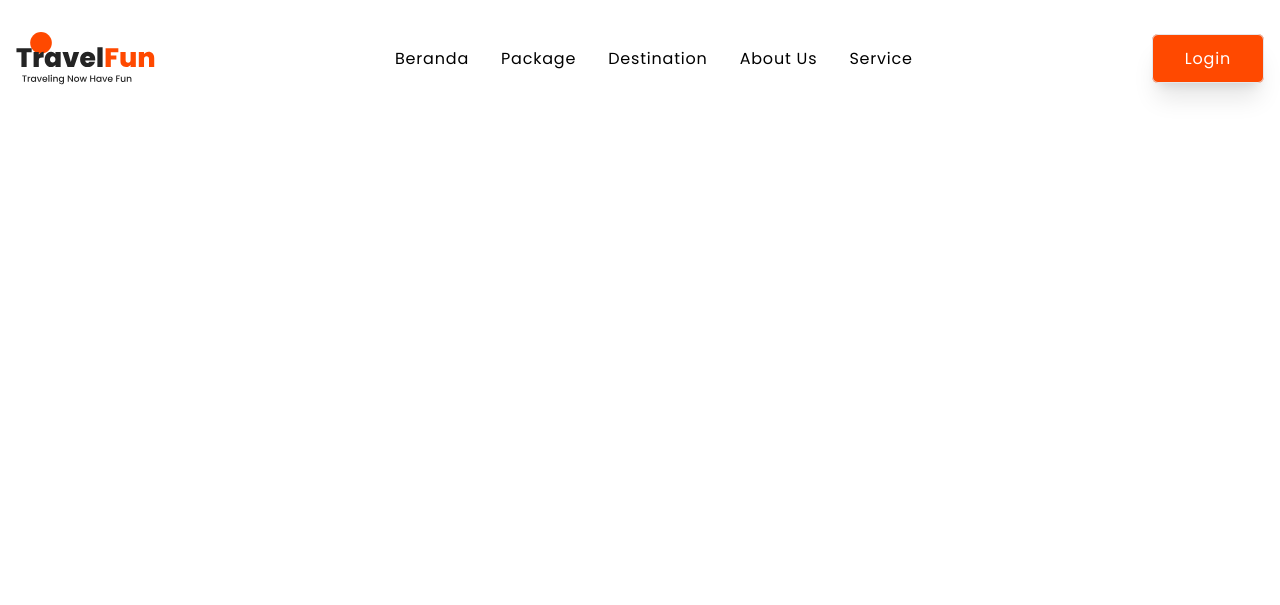
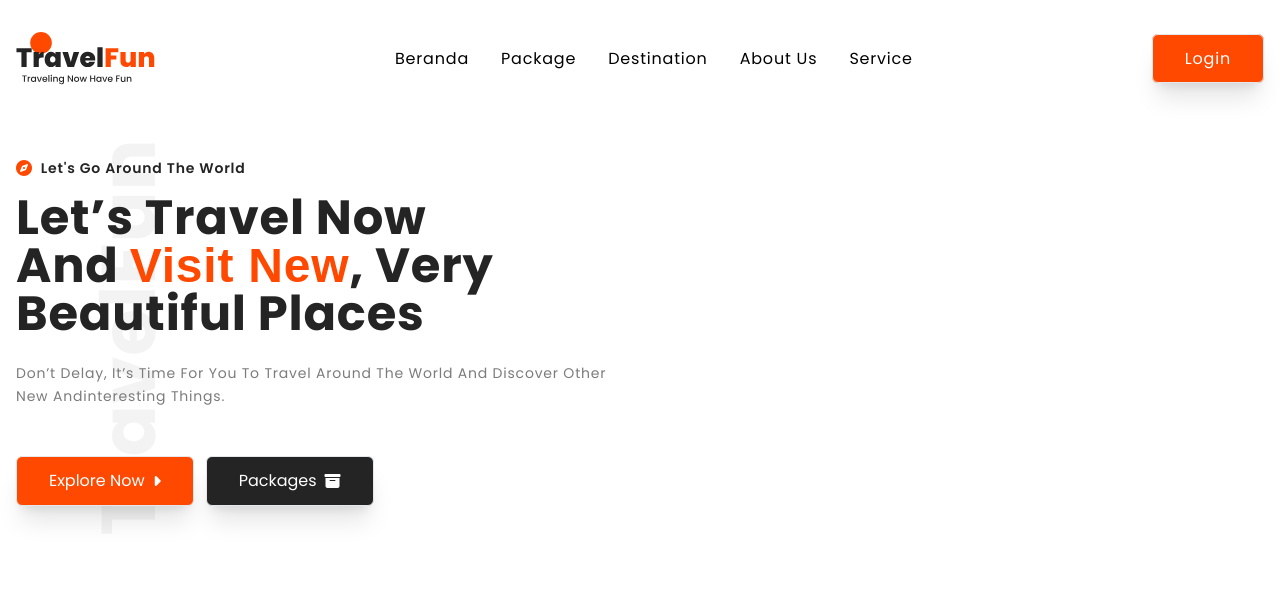
Before and after one commit to rezalastana/travel-tailwind, a website: page src/index.html in a window 1280 px wide. Drawn offline with Linux system fonts and the light colour scheme; a web font is replaced by a local one.

Commit message:
feat: header bagian kiri

```diff
--- a/src/index.html
+++ b/src/index.html
@@ -72,6 +72,52 @@
         </nav>
     </header>
 
+    <!-- menu 1 -->
+    <main>
+        <header class="w-full pt-10 pb-24 relative">
+            <div class="container mx-auto px-4">
+                <!-- tulisan travel fun -->
+                <h1
+                    class="hidden md:block font-bold capitalize text-[76px] absolute -left-[70px] bottom-52 -z-10 text-putih/80 -rotate-90">
+                    TravelFun</h1>
+                <!-- pembagian kanan kiri -->
+                <div class="w-full md:flex">
+                    <!-- kiri -->
+                    <div class="w-full md:w-1/2 mb-12 md:mb-0 ">
+                        <div class="flex gap-2 items-center mb-4">
+                            <i class="fa-solid fa-compass text-orange"></i>
+                            <p class="font-semibold capitalize text-sm text-hitam">Let's go around the world</p>
+                        </div>
+                        <h1 class="font-bold text-3xl text-hitam capitalize max-w-lg leading-tight mb-6 md:text-5xl">
+                            let’s travel
+                            now and
+                            <span class="font-taprom text-orange">visit new</span>,
+                            very beautiful places
+                        </h1>
+                        <p class="leading-relaxed text-hitam2 text-sm mb-12 capitalize">don’t delay, it’s time for you
+                            to travel
+                            around
+                            the world and discover other new andinteresting things.</p>
+
+                        <div class="flex gap-3">
+                            <!-- button 1 -->
+                            <button class="btn capitalize flex gap-2 justify-between items-center">
+                                Explore Now
+                                <i class="fa-solid fa-caret-right"></i>
+                            </button>
+                            <!-- button 2 -->
+                            <button class="btn-black capitalize flex gap-2 justify-between items-center">
+                                <span class="hidden md:block">Packages</span>
+                                <i class="fa-solid fa-box-archive"></i>
+                            </button>
+                        </div>
+                    </div>
+                    <!-- kanan -->
+                </div>
+            </div>
+        </header>
+    </main>
+
     <script src="./main.js"></script>
 </body>
 
--- a/src/input.css
+++ b/src/input.css
@@ -5,3 +5,6 @@
 .btn {
     @apply py-3 px-8 bg-orange text-white rounded-md shadow-xl hover:bg-white hover:text-orange hover:shadow-none border hover:border-orange transition-all duration-300;
 }
+.btn-black {
+    @apply py-3 px-8 bg-hitam text-white rounded-md shadow-xl hover:bg-white hover:text-hitam hover:shadow-none border hover:border-hitam transition-all duration-300;
+}
```
Also changed, not shown: src/output.css.
